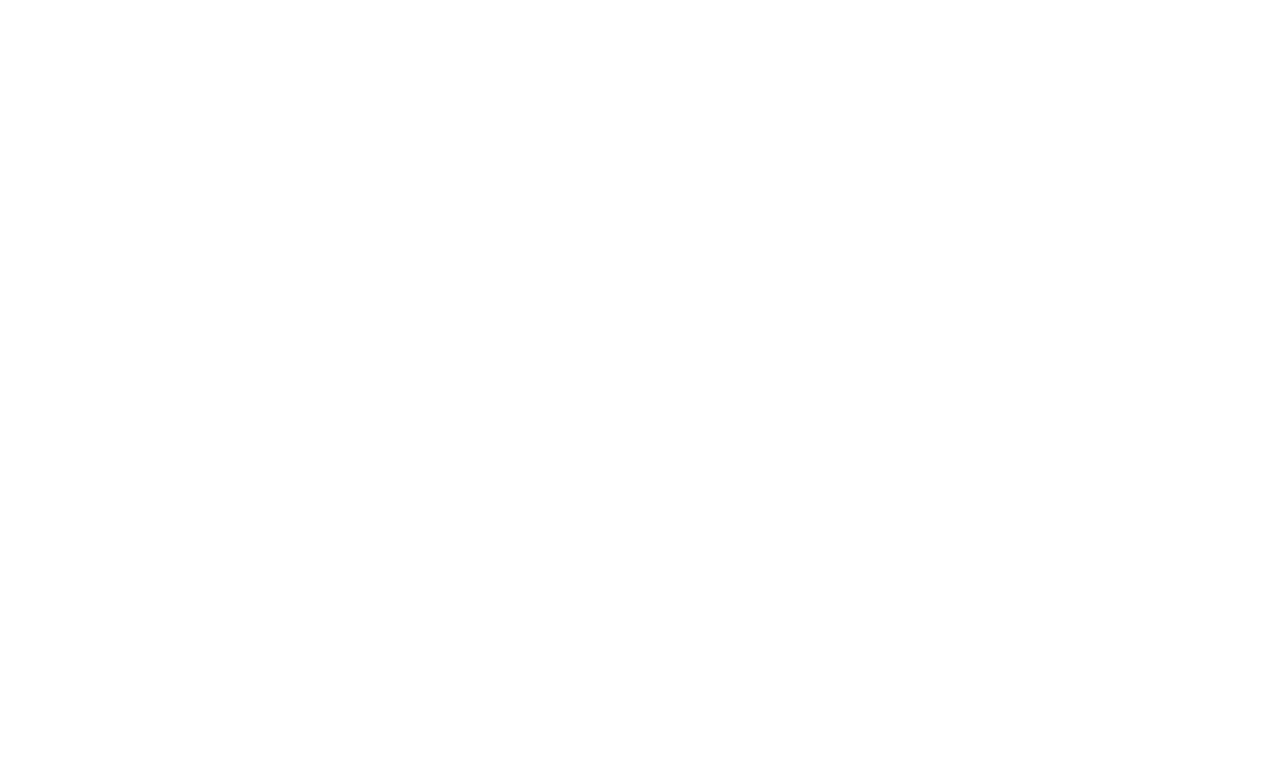
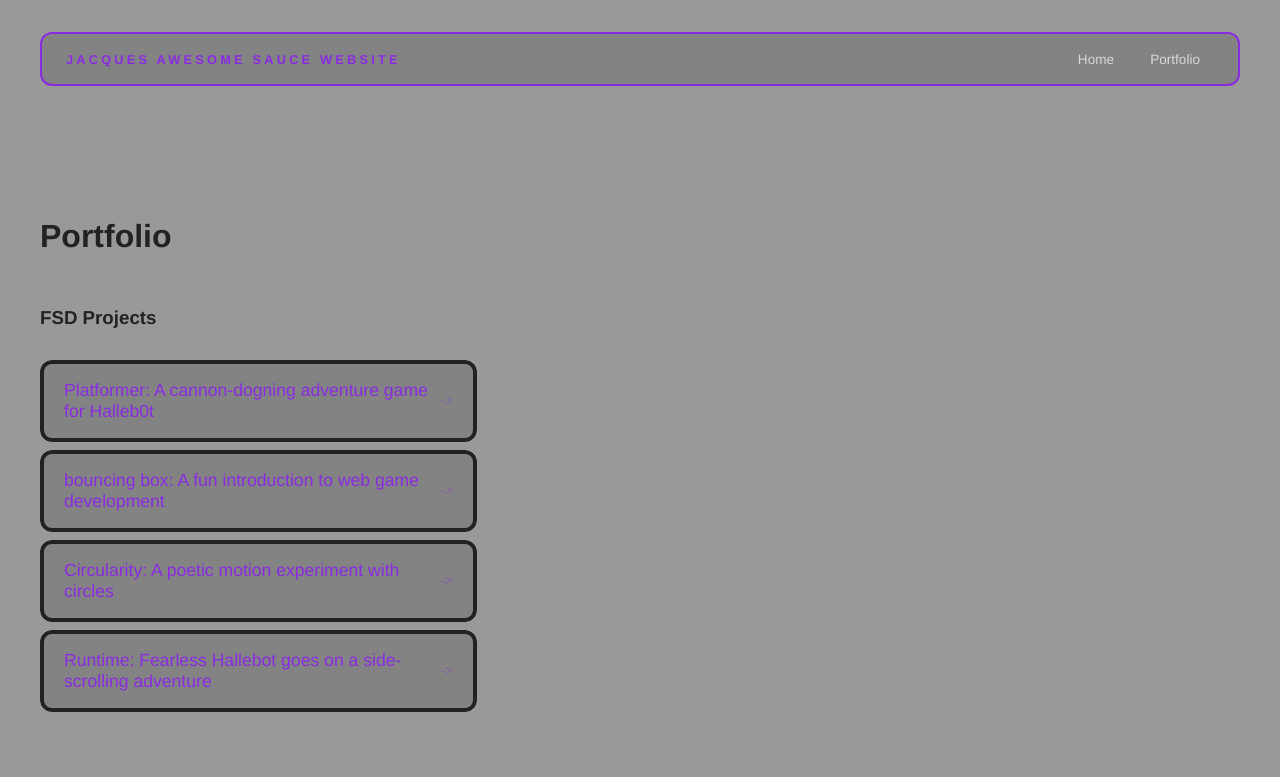
Before and after one commit to JB3fr/JB3fr.github.io, a plain HTML site: page portfolio.html in a window 1280 px wide. Drawn offline with Linux system fonts and the light colour scheme.

```diff
--- a/portfolio.html
+++ b/portfolio.html
@@ -0,0 +1,49 @@
+<!DOCTYPE html>
+<html>
+  <head>
+    <title>My Portfolio</title>
+    <link rel="stylesheet"href="style.css" />
+  </head>
+
+  <body>
+    <!--all content goes here-->
+    <div id="all-contents">
+     <nav>
+      <h1>Jacques Awesome Sauce Website</h1>
+      <ul id="nav-ul">
+        <il class="nav-il">
+          <a href="index.html">Home</a>
+        </il>
+
+        <li class="nav-il">
+         <a href="portfolio.html">Portfolio</a>
+        </li>
+      </ul>
+     </nav>
+
+     <main>
+      <div class="content">
+        <h1>Portfolio</h1>
+        <h3>FSD Projects</h3>
+        <ul id="portfolio">
+         <li>
+          <a href="fsd-projects/platformer/">Platformer: A cannon-dogning adventure game for Halleb0t</a>
+         </li>
+         <li>
+          <a href="fsd-projects/bouncing-box/">bouncing box: A fun introduction to web game development</a>
+         </li>
+         <li>
+          <a href="fsd-projects/circularity/">Circularity: A poetic motion experiment with circles</a>
+         </li>
+         <li>
+          <a href="fsd-projects/runtime/">Runtime: Fearless Hallebot goes on a side-scrolling adventure</a>
+         </li>
+        </ul>
+
+
+
+      </div>
+     </main>
+    </div>
+  </body>
+</html>
--- a/style.css
+++ b/style.css
@@ -146,3 +146,49 @@
   background: cadetblue;
   color: #8A2BE2;
 }
+/* Portfolio styles */
+.content h1 {
+  color:#222;
+}
+#portfolio{
+  list-style: none;
+  margin: 0;
+  padding: 0;
+  width: 100%;
+  display: flex;
+  flex-direction: column;
+  gap: 8px;
+}
+#portfolio li {
+  border-radius: 12px;
+  overflow: hidden;
+}
+#portfolio a {
+  display: flex;
+  justify-content: space-between;
+  align-items: center;
+  text-decoration: none;
+  color: #8A2BE2;
+  padding: 16px 20px;
+  font-size: 1.1rem;
+  font-weight: 500;
+  background: #838383;
+  border: 4px solid #222;
+  border-radius: 12px;
+  transition: background 0.25s ease, color 0.25s ease, transform 0.25s ease;
+}
+#portfolio a:hover {
+  background: #d9d8da;
+  color: aliceblue;
+  transform: translateX(4px) ;
+}
+#portfolio a::after {
+  content: "->";
+  font-size: 0.85rem;
+  opacity: 0.4;
+  transition: opacity 0.25s ease;
+  white-space: nowrap;
+}
+#portfolio a:hover::after {
+  opacity: 1;
+}
```
Also changed, not shown: fsd-projects/platformer/platformer.js (+12 -5 lines).
